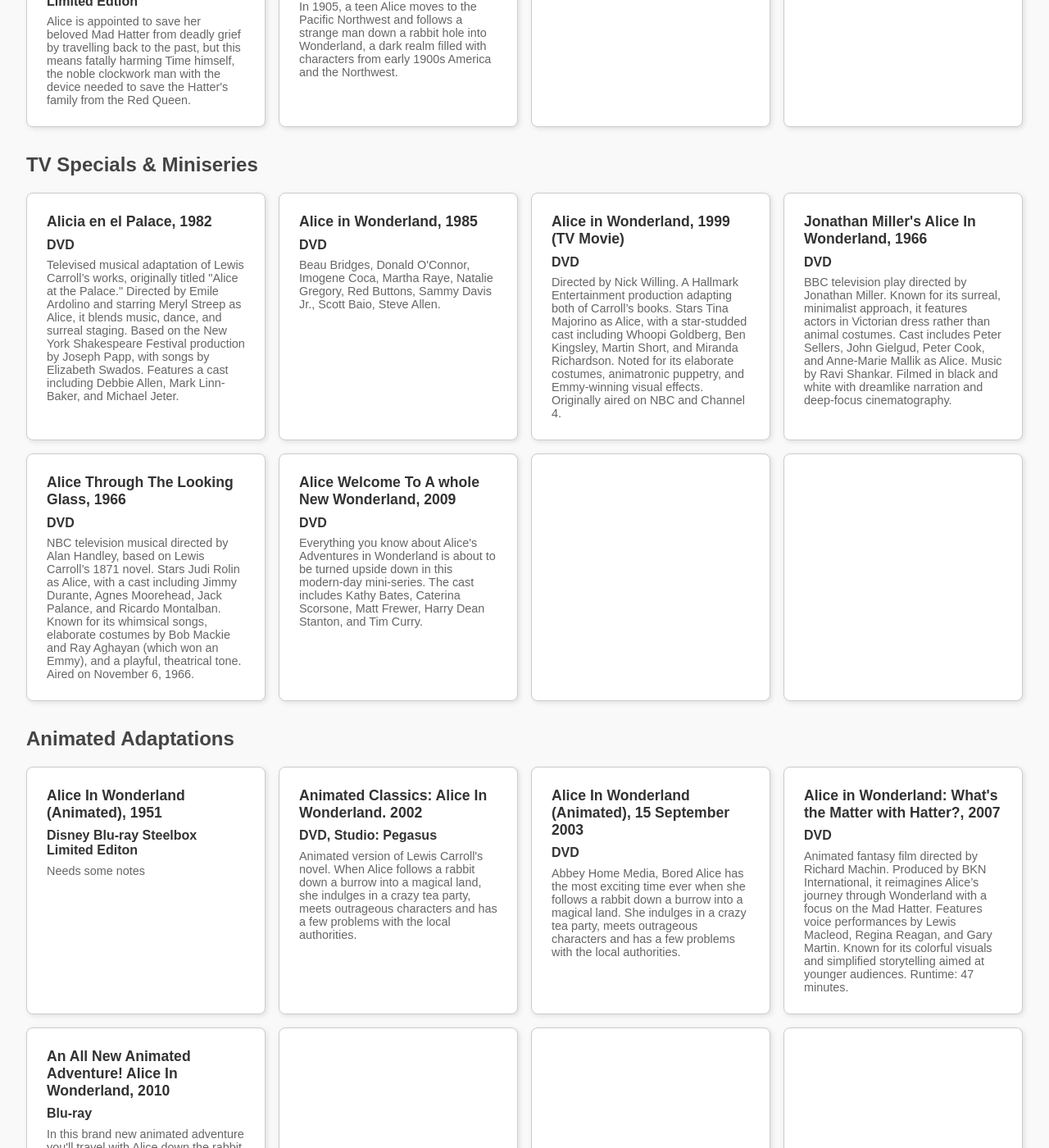
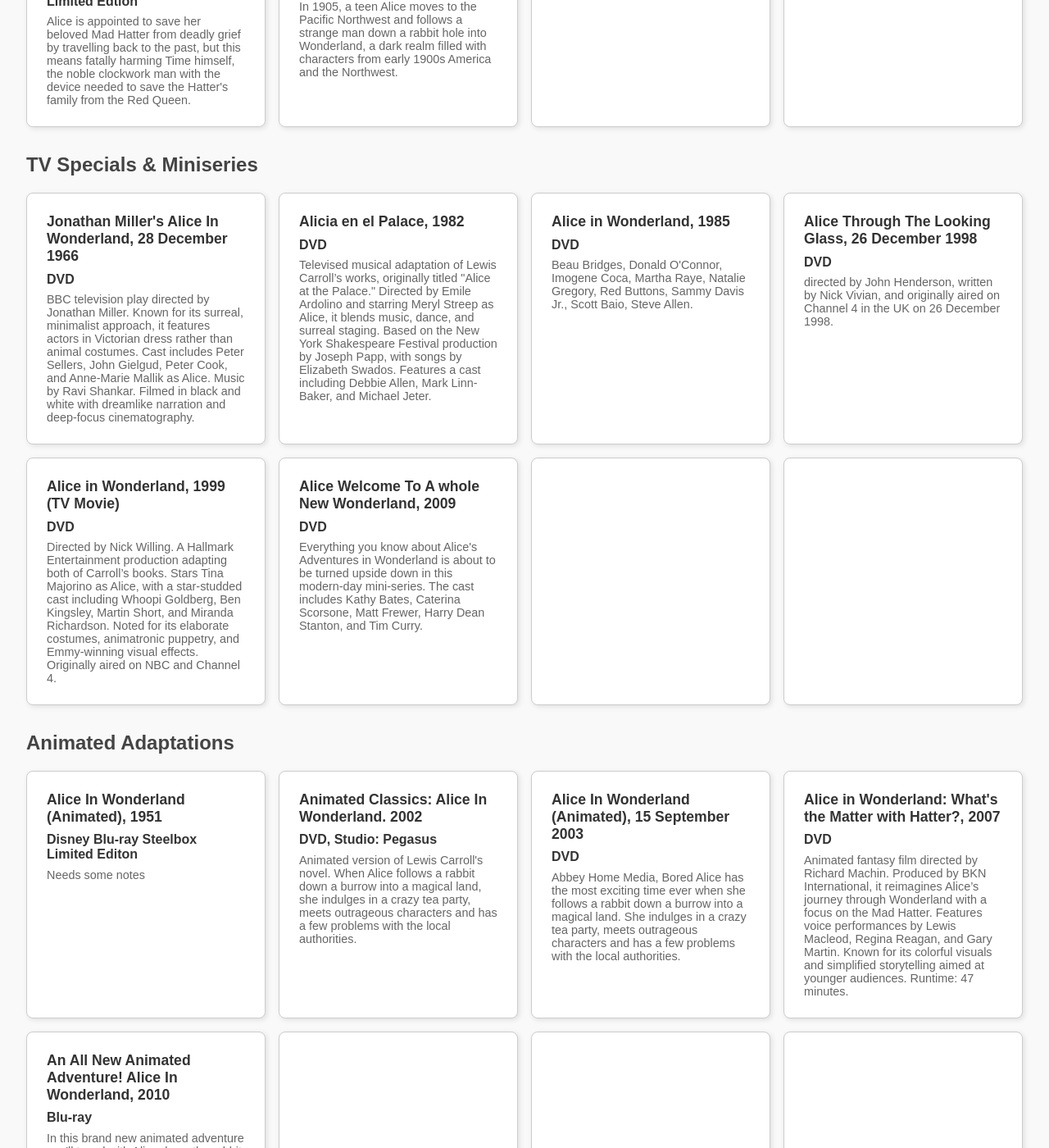
Before and after one commit to Robcamstone/robcamstone.github.io, a Jekyll site: the page alice.html, which Jekyll copies as it is, in a window 1280 px wide and 1400 px high, scrolled down 605 px. Shown: the whole window at 82% size. Built offline with Jekyll 4.4.1, drawn with Linux system fonts in a browser that asks for light colours.

Commit message:
Update alice.html

```diff
--- a/alice.html
+++ b/alice.html
@@ -158,6 +158,16 @@
     <h2>TV Specials & Miniseries</h2>
     <div class="collection">
       <div class="item">
+        <h3>Jonathan Miller's Alice In Wonderland, 28 December 1966</h3>
+        <div class="format">DVD</div>
+        <div class="notes">
+          BBC television play directed by Jonathan Miller. Known for its surreal, minimalist approach, it features
+          actors in Victorian dress rather than animal costumes. Cast includes Peter Sellers, John Gielgud, Peter Cook,
+          and Anne-Marie Mallik as Alice. Music by Ravi Shankar. Filmed in black and white with dreamlike narration and
+          deep-focus cinematography.
+        </div>
+      </div>
+      <div class="item">
         <h3>Alicia en el Palace, 1982</h3>
         <div class="format">DVD</div>
         <div class="notes">
@@ -176,6 +186,13 @@
         </div>
       </div>
       <div class="item">
+        <h3>Alice Through The Looking Glass, 26 December 1998</h3>
+        <div class="format">DVD</div>
+        <div class="notes">
+          directed by John Henderson, written by Nick Vivian, and originally aired on Channel 4 in the UK on 26 December 1998.
+        </div>
+      </div>
+      <div class="item">
         <h3>Alice in Wonderland, 1999 (TV Movie)</h3>
         <div class="format">DVD</div>
         <div class="notes">
@@ -183,26 +200,6 @@
           Majorino as Alice, with a star-studded cast including Whoopi Goldberg, Ben Kingsley, Martin Short, and Miranda
           Richardson. Noted for its elaborate costumes, animatronic puppetry, and Emmy-winning visual effects.
           Originally aired on NBC and Channel 4.
-        </div>
-      </div>
-      <div class="item">
-        <h3>Jonathan Miller's Alice In Wonderland, 1966</h3>
-        <div class="format">DVD</div>
-        <div class="notes">
-          BBC television play directed by Jonathan Miller. Known for its surreal, minimalist approach, it features
-          actors in Victorian dress rather than animal costumes. Cast includes Peter Sellers, John Gielgud, Peter Cook,
-          and Anne-Marie Mallik as Alice. Music by Ravi Shankar. Filmed in black and white with dreamlike narration and
-          deep-focus cinematography.
-        </div>
-      </div>
-      <div class="item">
-        <h3>Alice Through The Looking Glass, 1966</h3>
-        <div class="format">DVD</div>
-        <div class="notes">
-          NBC television musical directed by Alan Handley, based on Lewis Carroll’s 1871 novel. Stars Judi Rolin as
-          Alice, with a cast including Jimmy Durante, Agnes Moorehead, Jack Palance, and Ricardo Montalban. Known for
-          its whimsical songs, elaborate costumes by Bob Mackie and Ray Aghayan (which won an Emmy), and a playful,
-          theatrical tone. Aired on November 6, 1966.
         </div>
       </div>
       <div class="item">
```
